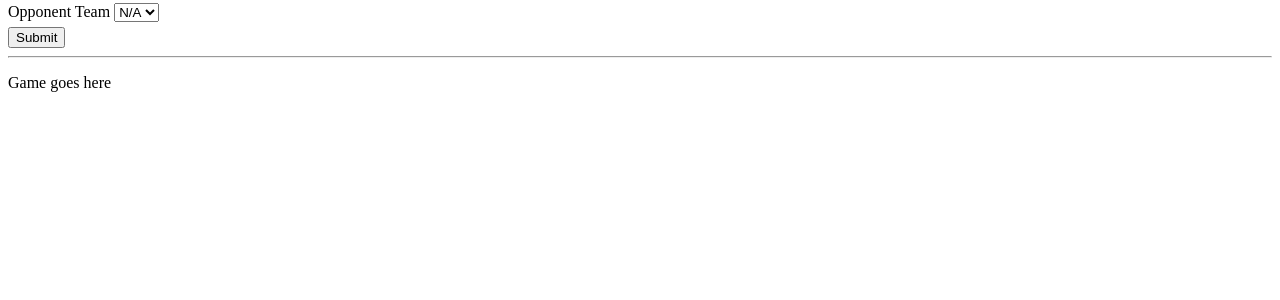
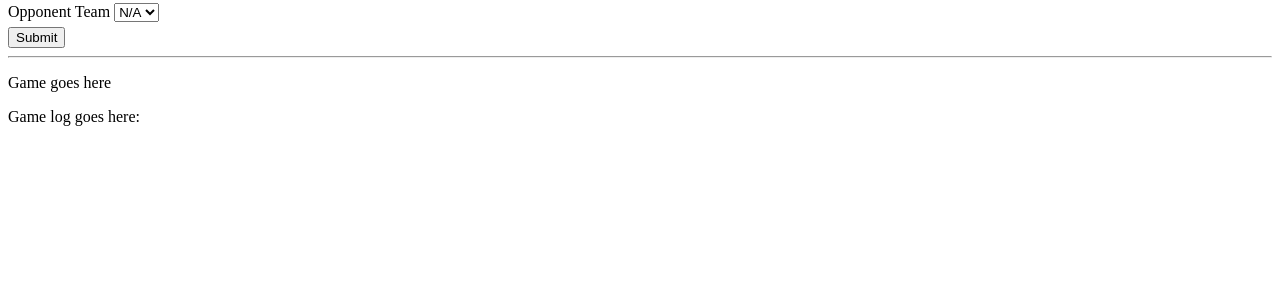
Before and after one commit to aturfah/cmplxsys530-final, a Flask app: page / in a window 1280 px wide. Shown: the part 238-538 px from the top of the page. Run offline with Flask 2, Linux system fonts and the light colour scheme; parts of the project's set-up code (start-up, migrations or seed data) failed here and were passed over.

Commit message:
Add div for logs

```diff
--- a/interface/templates/index.html
+++ b/interface/templates/index.html
@@ -44,6 +44,9 @@
         <p>Game goes here</p>
         <div id="player_options"></div>
     </div>
+    <div id="game_log">
+        <p>Game log goes here:</p>
+    </div>
 </body>
 
 </html>
```
